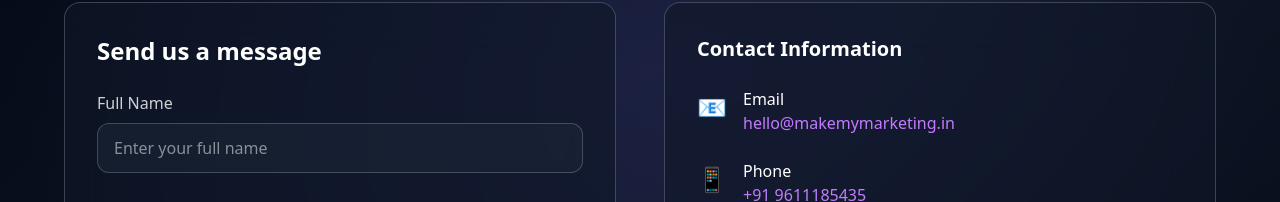
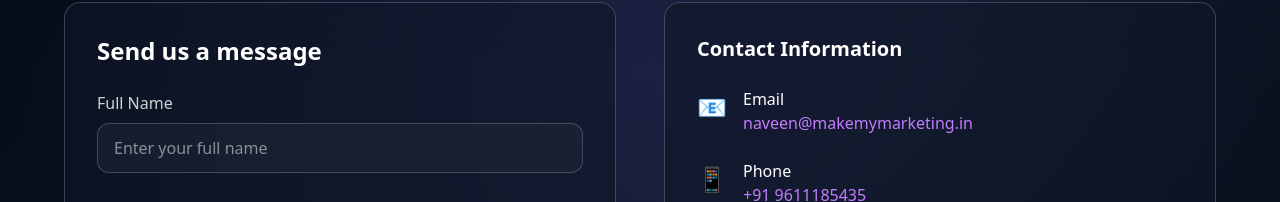
Before and after one commit to Naveenkm07/makemymarketing, a Next.js app in the folder web/: page /contact in a window 1280 px wide. Shown: the part 327-529 px from the top of the page. Built offline with nearby package versions, Linux system fonts and the light colour scheme.

Commit message:
Update email to naveen@makemymarketing.in

```diff
--- a/web/app/contact/page.tsx
+++ b/web/app/contact/page.tsx
@@ -179,8 +179,8 @@ export default function Contact() {
                 <ContactInfo
                   icon="📧"
                   title="Email"
-                  content="hello@makemymarketing.in"
-                  link="mailto:hello@makemymarketing.in"
+                  content="naveen@makemymarketing.in"
+                  link="mailto:naveen@makemymarketing.in"
                 />
 
                 <ContactInfo
```
